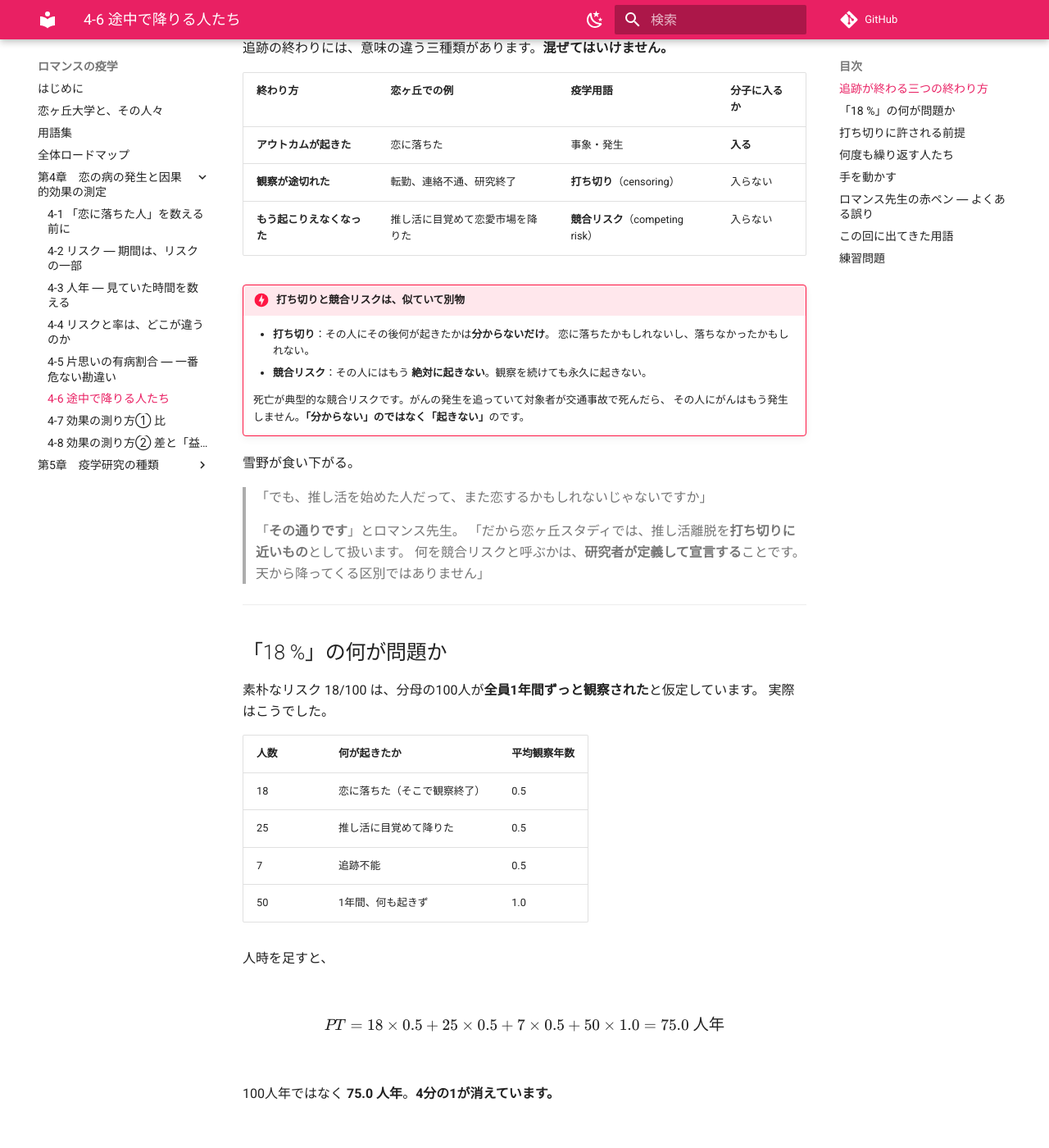
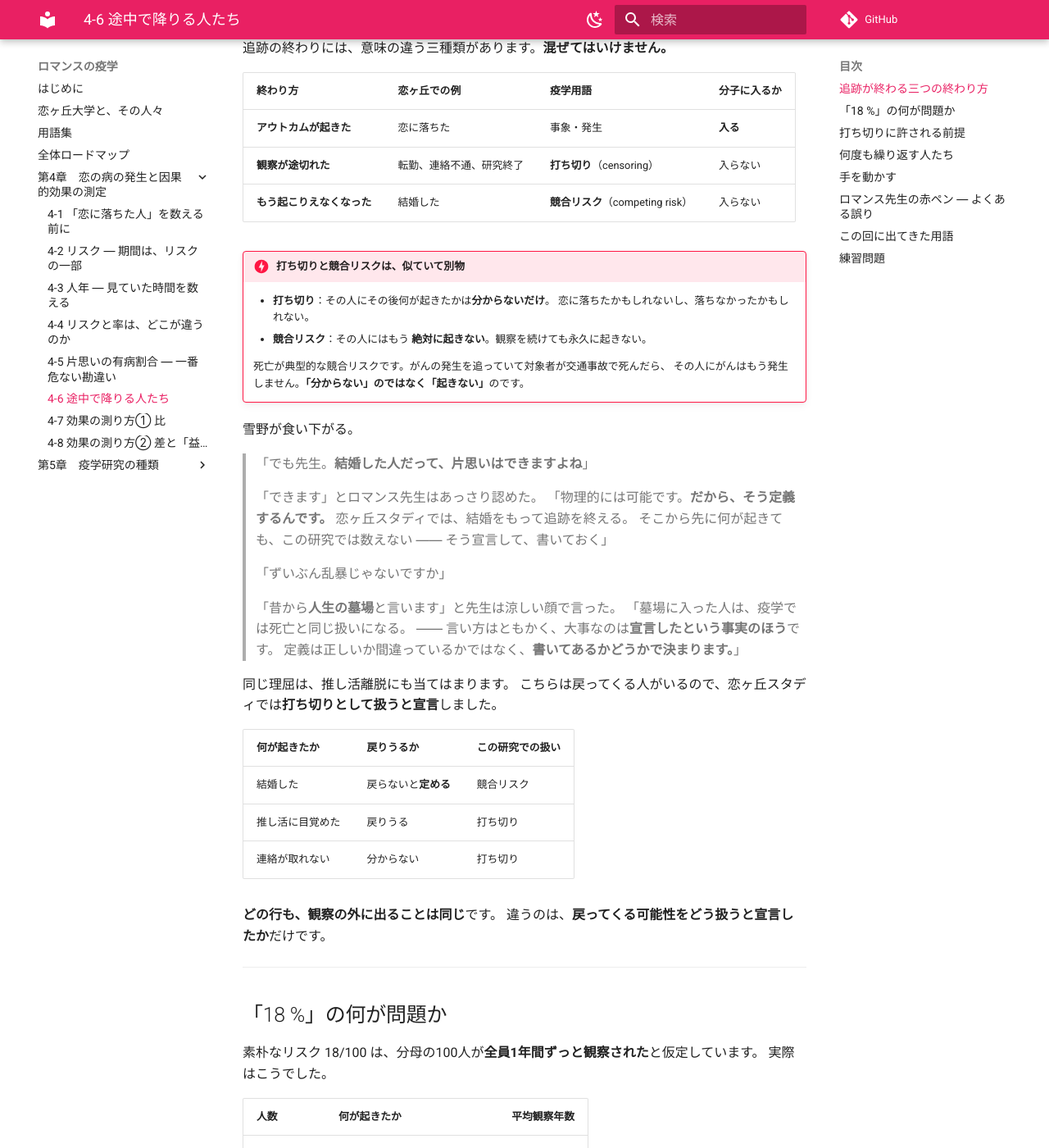
Before and after one commit to ichirio/romance-ekigaku, an MkDocs documentation site: the page built from docs/ch04/ch04-06.md, in a window 1280 px wide and 1400 px high, scrolled down 569 px. Shown: the whole window at 82% size. Built offline with MkDocs 1.6.1 and Material for MkDocs 9.7.7, drawn with Linux system fonts in a browser that asks for light colours; comment, search, counter and statistics services are not loaded; some of the changed text lies outside the part shown.

Commit message:
競合リスクの自前の例を用意する（結婚＝人生の墓場）
これまで本編には、ロマンス由来の真の吸収事象がなかった。競合リスクの
例として推し活離脱を挙げながら、直後に「戻ってくるかもしれない」と
認めて打ち切り扱いに落としており、本物の例は実世界（がんと交通事故死）
を借りてきて説明していた。

結婚を競合リスクとして宣言する形に変えた。結婚した人が物理的に片思い
できなくなるわけではない。そこが要点で、この章の主題そのものになる。

  「でも先生。結婚した人だって、片思いはできますよね」
  「できます。物理的には可能です。だから、そう定義するんです」
  「ずいぶん乱暴じゃないですか」
  「昔から人生の墓場と言います。墓場に入った人は、疫学では死亡と同じ
   扱いになる。大事なのは宣言したという事実のほうです。定義は正しいか
   間違っているかではなく、書いてあるかどうかで決まります」

これで「何を競合リスクと呼ぶかは研究者が定義して宣言する」を、主張する
だけでなく実演できるようになった。推し活離脱は打ち切りとして宣言した例
として残し、三行の表で並べて対比させた。

100人の内訳は 推し活25 を 推し活20＋結婚5 に割っただけ。観察年数が同じ
なので人年 75.0、発生率 0.24/人年、1年リスク 21.3 % はいずれも不変。
コード（Python / R）も5群に直して実行確認済み。

Co-Authored-By: Claude Opus 5 <noreply@anthropic.com>

````diff
--- a/docs/ch04/ch04-06.md
+++ b/docs/ch04/ch04-06.md
@@ -7,8 +7,8 @@
 小堀定時が、別の台帳を広げた。二年生 100人を1年追った記録である。
 
 > 「先生。この台帳、**どう数えても収まりが悪い**んです。
-> 恋に落ちたのは 18人。ただ、**25人が推し活に目覚めて恋愛市場から降り**、
-> **7人は連絡が取れなくなり**ました。
+> 恋に落ちたのは 18人。ただ、**20人が推し活に目覚めて恋愛市場から降り**、
+> **5人が結婚し**、**7人は連絡が取れなくなり**ました。
 > 最後まで見られたのは、半分だけです」
 
 雪野がすかさず言う。
@@ -27,7 +27,7 @@
 |---|---|---|---|
 | **アウトカムが起きた** | 恋に落ちた | 事象・発生 | **入る** |
 | **観察が途切れた** | 転勤、連絡不通、研究終了 | **打ち切り**（censoring） | 入らない |
-| **もう起こりえなくなった** | 推し活に目覚めて恋愛市場を降りた | **競合リスク**（competing risk） | 入らない |
+| **もう起こりえなくなった** | 結婚した | **競合リスク**（competing risk） | 入らない |
 
 !!! danger "打ち切りと競合リスクは、似ていて別物"
     - **打ち切り**：その人にその後何が起きたかは**分からないだけ**。
@@ -39,12 +39,31 @@
 
 雪野が食い下がる。
 
-> 「でも、推し活を始めた人だって、また恋するかもしれないじゃないですか」
+> 「でも先生。**結婚した人だって、片思いはできますよね**」
 
-> 「**その通りです**」とロマンス先生。
-> 「だから恋ヶ丘スタディでは、推し活離脱を**打ち切りに近いもの**として扱います。
-> 何を競合リスクと呼ぶかは、**研究者が定義して宣言する**ことです。
-> 天から降ってくる区別ではありません」
+> 「できます」とロマンス先生はあっさり認めた。
+> 「物理的には可能です。**だから、そう定義するんです。**
+> 恋ヶ丘スタディでは、結婚をもって追跡を終える。
+> そこから先に何が起きても、この研究では数えない ―― そう宣言して、書いておく」
+
+> 「ずいぶん乱暴じゃないですか」
+
+> 「昔から**人生の墓場**と言います」と先生は涼しい顔で言った。
+> 「墓場に入った人は、疫学では死亡と同じ扱いになる。
+> ―― 言い方はともかく、大事なのは**宣言したという事実のほう**です。
+> 定義は正しいか間違っているかではなく、**書いてあるかどうかで決まります。**」
+
+同じ理屈は、推し活離脱にも当てはまります。
+こちらは戻ってくる人がいるので、恋ヶ丘スタディでは**打ち切りとして扱うと宣言**しました。
+
+| 何が起きたか | 戻りうるか | この研究での扱い |
+|---|---|---|
+| 結婚した | 戻らないと**定める** | 競合リスク |
+| 推し活に目覚めた | 戻りうる | 打ち切り |
+| 連絡が取れない | 分からない | 打ち切り |
+
+**どの行も、観察の外に出ることは同じ**です。
+違うのは、**戻ってくる可能性をどう扱うと宣言したか**だけです。
 
 ---
 
@@ -56,14 +75,15 @@
 | 人数 | 何が起きたか | 平均観察年数 |
 |---|---|---|
 | 18 | 恋に落ちた（そこで観察終了） | 0.5 |
-| 25 | 推し活に目覚めて降りた | 0.5 |
+| 20 | 推し活に目覚めて降りた | 0.5 |
+| 5 | 結婚した | 0.5 |
 | 7 | 追跡不能 | 0.5 |
 | 50 | 1年間、何も起きず | 1.0 |
 
 人時を足すと、
 
 $$
-PT = 18 \times 0.5 + 25 \times 0.5 + 7 \times 0.5 + 50 \times 1.0 = 75.0 \ \text{人年}
+PT = 18 \times 0.5 + 20 \times 0.5 + 5 \times 0.5 + 7 \times 0.5 + 50 \times 1.0 = 75.0 \ \text{人年}
 $$
 
 100人年ではなく **75.0 人年**。**4分の1が消えています。**
@@ -150,10 +170,10 @@ $$
     import pandas as pd
 
     nisei = pd.DataFrame({
-        "group":  ["恋に落ちた", "推し活で離脱", "追跡不能", "1年完走"],
-        "n":      [18, 25, 7, 50],
-        "years":  [0.5, 0.5, 0.5, 1.0],
-        "event":  [1, 0, 0, 0],
+        "group":  ["恋に落ちた", "推し活で離脱", "結婚", "追跡不能", "1年完走"],
+        "n":      [18, 20, 5, 7, 50],
+        "years":  [0.5, 0.5, 0.5, 0.5, 1.0],
+        "event":  [1, 0, 0, 0, 0],
     })
 
     pt    = (nisei["n"] * nisei["years"]).sum()
@@ -171,10 +191,10 @@ $$
 
     ```r
     nisei <- data.frame(
-      group = c("恋に落ちた", "推し活で離脱", "追跡不能", "1年完走"),
-      n     = c(18, 25, 7, 50),
-      years = c(0.5, 0.5, 0.5, 1.0),
-      event = c(1, 0, 0, 0)
+      group = c("恋に落ちた", "推し活で離脱", "結婚", "追跡不能", "1年完走"),
+      n     = c(18, 20, 5, 7, 50),
+      years = c(0.5, 0.5, 0.5, 0.5, 1.0),
+      event = c(1, 0, 0, 0, 0)
     )
 
     pt    <- sum(nisei$n * nisei$years)
@@ -226,14 +246,16 @@ $$
 
 1. 研究期間が終了した
 2. 対象者が留学で1年間大学を離れた
-3. 対象者が亡くなった
+3. 対象者が結婚した
 4. 対象者が調査票を返送しなくなった
 
 ??? success "解答"
     **3。**
 
-    亡くなった人には、その後もう恋の病は発生しません。
-    「分からない」のではなく「起きない」ので、競合リスクです。
+    ただし、3 が競合リスクなのは**恋ヶ丘スタディがそう定めたから**です。
+    結婚した人が物理的に片思いできなくなるわけではありません。
+    「結婚をもって追跡を終える」と**宣言してある**ので、
+    その後は起こりえないものとして扱います。
 
     1・2・4 はいずれも**打ち切り**です。
     その後どうなったかが**分からなくなった**だけで、
@@ -247,7 +269,7 @@ $$
 ??? success "解答"
     **高く出る（過大評価）。**
 
-    降りた25人は、残った人より恋に落ちにくい集団だったことになります。
+    降りた20人は、残った人より恋に落ちにくい集団だったことになります。
     その人たちが早く分母から抜けると、
     分母には**恋に落ちやすい人ばかり**が残ります。
 
````
Also changed, not shown: docs/glossary.md (+1 -1 lines).
